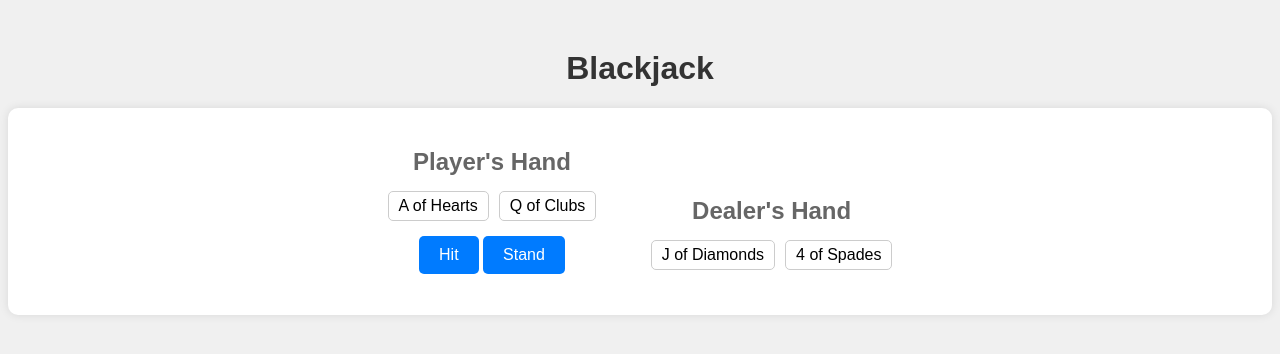
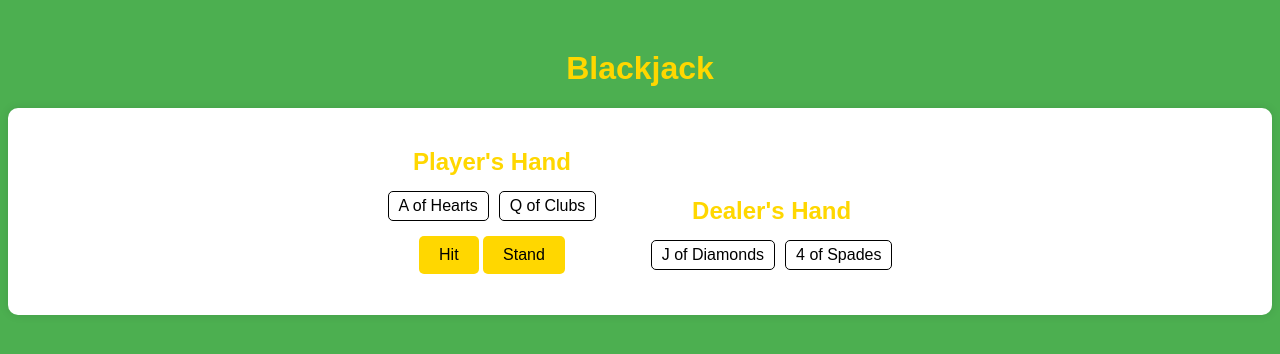
Before and after one commit to akaaash101/Blackjack, a plain HTML site: page index.html in a window 1280 px wide. Drawn offline with nearby package versions, Linux system fonts and the light colour scheme.

Commit message:
Update style.css

```diff
--- a/style.css
+++ b/style.css
@@ -1,6 +1,6 @@
 body {
     font-family: Arial, sans-serif;
-    background-color: #f0f0f0;
+    background-color: #4CAF50; /* Dark green background */
   }
 
   #container {
@@ -17,12 +17,12 @@ body {
   }
 
   h1 {
-    color: #333;
+    color: #FFD700; /* Gold text color */
   }
 
   h2 {
     margin-bottom: 10px;
-    color: #666;
+    color: #FFD700; /* Gold text color */
   }
 
   #player-hand, #dealer-hand {
@@ -37,8 +37,8 @@ body {
   }
 
   .card {
-    background-color: #fff;
-    border: 1px solid #ccc;
+    background-color: #FFFFFF; /* White card background */
+    border: 1px solid #000000; /* Black border */
     border-radius: 5px;
     padding: 5px 10px;
     margin: 5px;
@@ -48,6 +48,7 @@ body {
   #result {
     font-size: 24px;
     margin-top: 20px;
+    color: #FFD700; /* Gold text color */
   }
 
   button {
@@ -55,15 +56,15 @@ body {
     padding: 10px 20px;
     font-size: 16px;
     cursor: pointer;
-    background-color: #007bff;
-    color: #fff;
+    background-color: #FFD700; /* Gold button background */
+    color: #000000; /* Black button text color */
     border: none;
     border-radius: 5px;
     transition: background-color 0.3s ease;
   }
 
   button:hover {
-    background-color: #0056b3;
+    background-color: #FFA500; /* Orange hover color */
   }
 
   #start-button {
```
